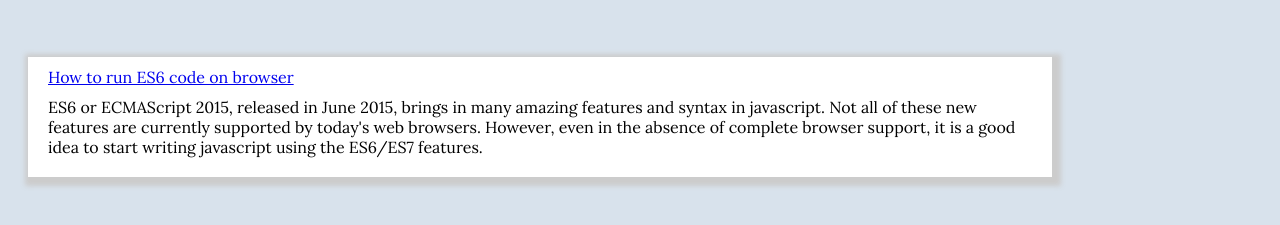
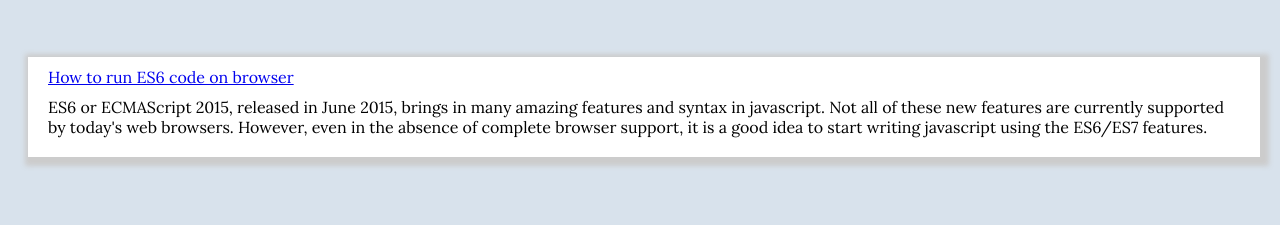
Before and after one commit to saptarshi-basu/saptarshibasu.github.io, a website: page src/jade/explore.jade in a window 1280 px wide. Shown: the part 83-308 px from the top of the page. Drawn offline with nearby package versions, Linux system fonts and the light colour scheme; files that its build step writes are made by us from their sources.

Commit message:
explore page also fixed

```diff
--- a/src/jade/explore.jade
+++ b/src/jade/explore.jade
@@ -10,7 +10,8 @@ html(lang="en")
 		.exploreheader
 			a.headertext(href="index.html")="Tech Snippet"
 			input.searchtext(type="text", name="search", placeholder="Search..")
-		.searchresult
-			.entry
-				a(href="articles/how_to_run_es6_code_on_browser.html")="How to run ES6 code on browser"
-				p="ES6 or ECMAScript 2015, released in June 2015, brings in many amazing features and syntax in javascript. Not all of these new features are currently supported by today's web browsers. However, even in the absence of complete browser support, it is a good idea to start writing javascript using the ES6/ES7 features."
+		.content
+			.searchresult
+				.entry
+					a(href="articles/how_to_run_es6_code_on_browser.html")="How to run ES6 code on browser"
+					p="ES6 or ECMAScript 2015, released in June 2015, brings in many amazing features and syntax in javascript. Not all of these new features are currently supported by today's web browsers. However, even in the absence of complete browser support, it is a good idea to start writing javascript using the ES6/ES7 features."
--- a/src/less/explore.less
+++ b/src/less/explore.less
@@ -70,10 +70,10 @@
 
 .searchresult {
 	top: 15%;
-	width: 80%;
 	display: block;
-	position:absolute;
 	margin:20px;
+	float:left;
+	max-width:100%;
 }
 
 .entry{
```
Also changed, not shown: css/explore.css, explore.html, 1 other file.
